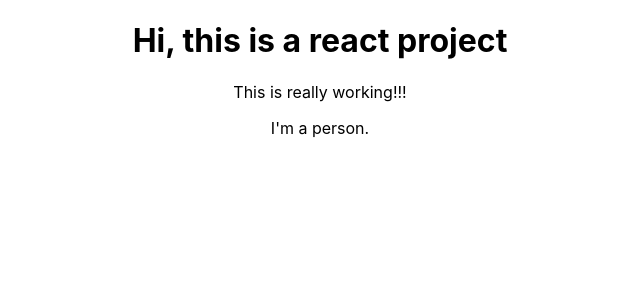
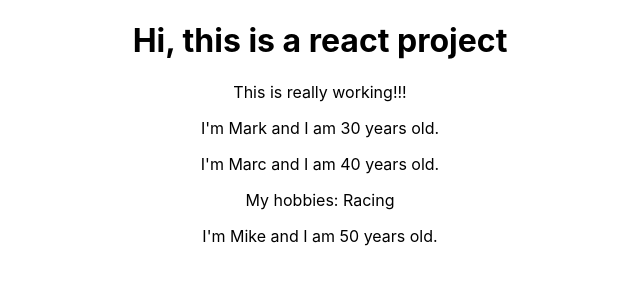
Before and after one commit to yehchilai/react-demo, a React (Create React App) app: page / in a window 1280 px wide. Shown: the top 300 px of the page, without its empty margins (320-960 px from the left). Built offline with nearby package versions, Linux system fonts and the light colour scheme.

Commit message:
- work with props and children

```diff
--- a/src/App.js
+++ b/src/App.js
@@ -8,7 +8,9 @@
       <div className="App">
         <h1>Hi, this is a react project</h1>
         <p>This is really working!!!</p>
-        <Person></Person>
+        <Person name='Mark' age='30'/>
+        <Person name='Marc' age='40'>My hobbies: Racing</Person>
+        <Person name='Mike' age='50'/>
       </div>
     );
   }
--- a/src/Person/Person.js
+++ b/src/Person/Person.js
@@ -1,7 +1,13 @@
 import React from 'react';
 
-const person = () => {
-    return <p>I'm a person.</p>
+const person = (props) => {
+    // return <p>I'm a person.I am {Math.floor(Math.random() * 30)} years old.</p>
+    return (
+        <div>
+            <p>I'm {props.name} and I am {props.age} years old.</p>
+            <p>{props.children}</p>
+        </div>
+    )
 };
 
 export default person;
```
